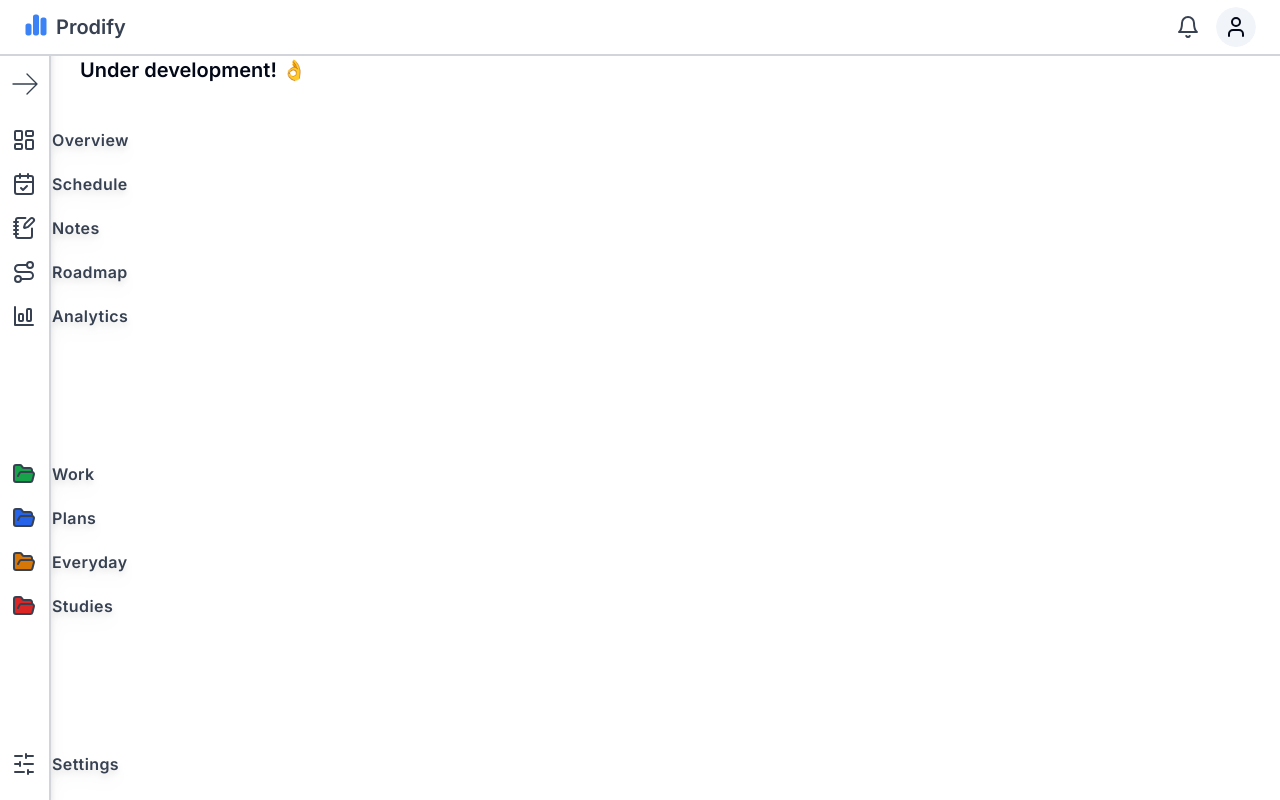
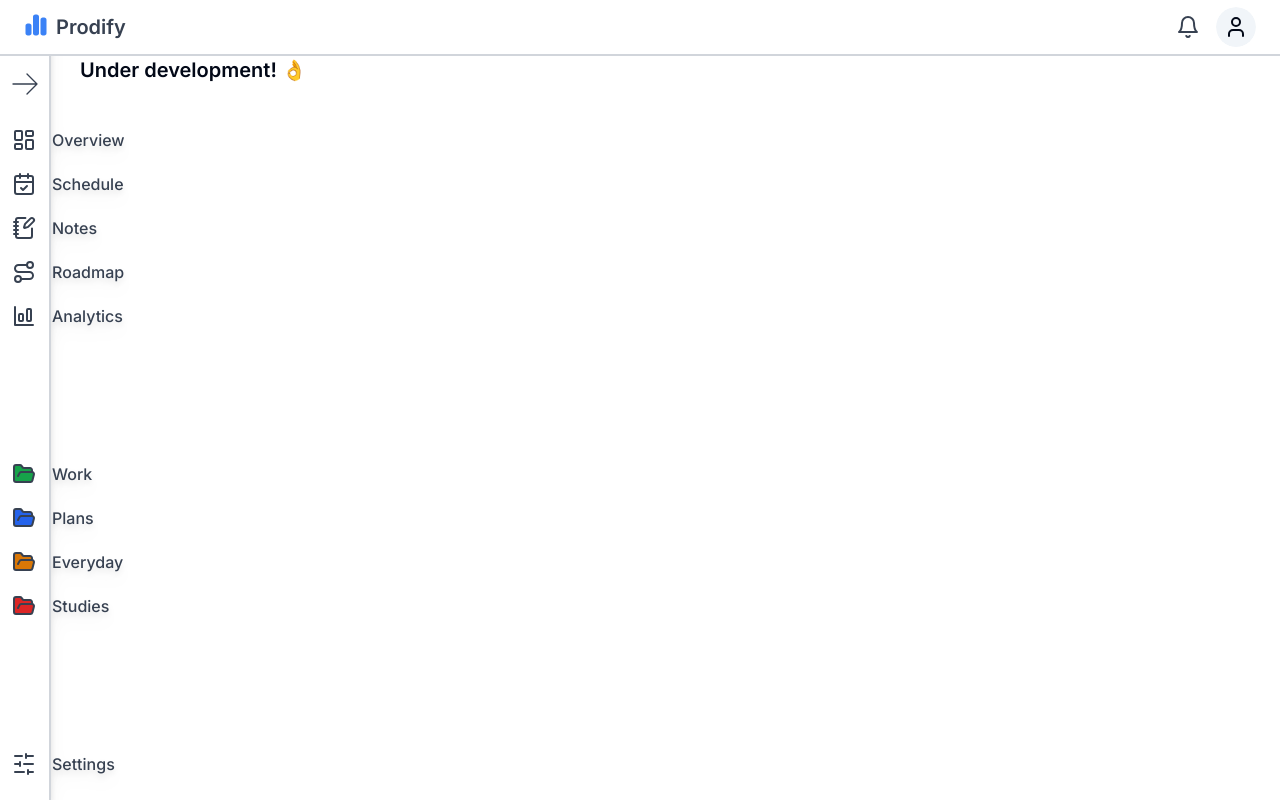
Before and after one commit to Sellucas/prodify, a Next.js app: page /dashboard/analytics in a window 1280 px wide. Built offline with nearby package versions, Linux system fonts and the light colour scheme; no server answers.

Commit message:
fix: navbar link text size

```diff
--- a/components/dashboard/navigation-link.tsx
+++ b/components/dashboard/navigation-link.tsx
@@ -10,12 +10,10 @@ const NavigationLink = ({ children, name, href }: Props) => {
   return (
     <Link
       href={href}
-      className="flex p-1 rounded-xl cursor-pointer stroke-[0.75] font-semibold hover:stroke-gray-900 stroke-neutral-400 text-gray-700 hover:text-blue-600 place-items-center gap-3 hover:bg-blue-100 transition-colors duration-100"
+      className="flex p-1 rounded-xl cursor-pointer stroke-[0.75] font-medium hover:stroke-gray-900 stroke-neutral-400 text-gray-700 hover:text-blue-600 place-items-center gap-3 hover:bg-blue-100 transition-colors duration-100"
     >
       {children}
-      <p className="text-inherit font-poppins overflow-clip whitespace-nowrap tracking-wide">
-        {name}
-      </p>
+      <p className="overflow-clip whitespace-nowrap">{name}</p>
     </Link>
   );
 };
```
